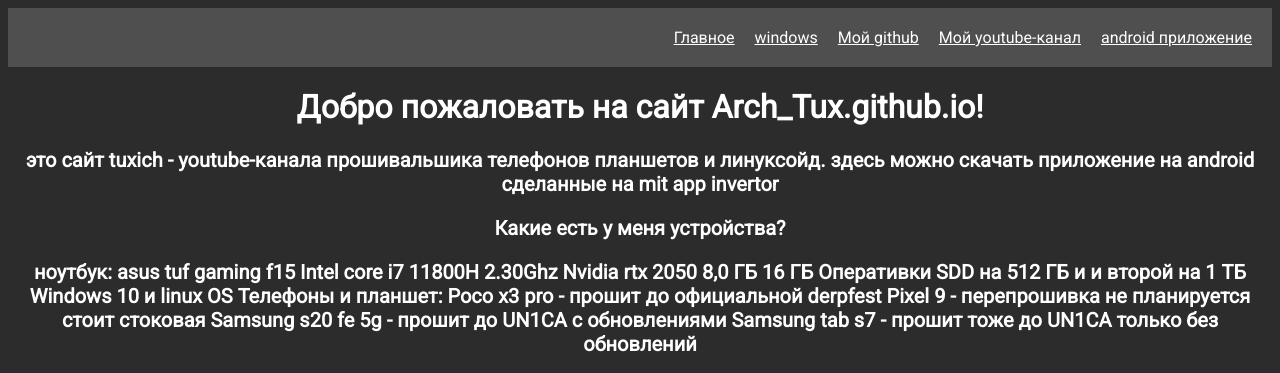
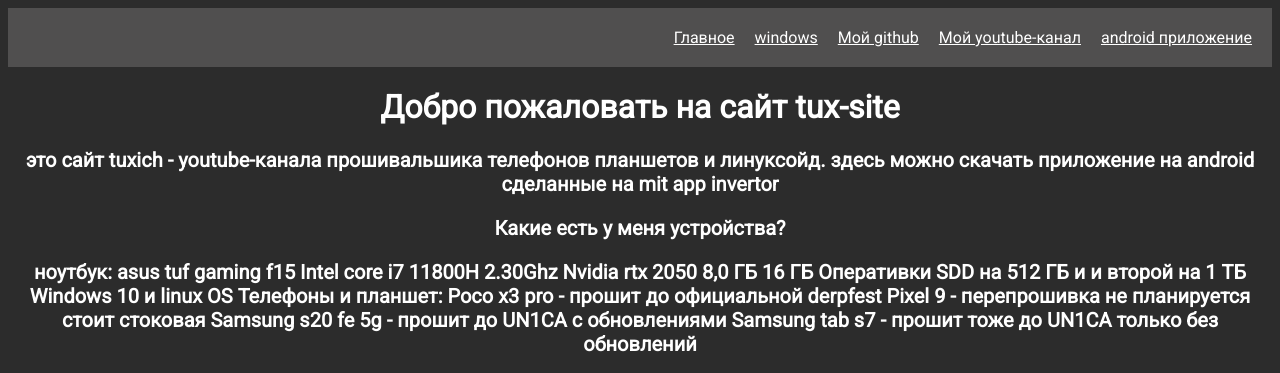
Before and after one commit to artemkurbanov/tux-site, a plain HTML site: page index.html in a window 1280 px wide. Shown: the top 373 px of the page. Drawn offline with Linux system fonts and the light colour scheme.

Commit message:
index.html

```diff
--- a/index.html
+++ b/index.html
@@ -16,7 +16,7 @@
         <div class="box"><a href="./android_apps.html" style="color: white;"> android приложение</a></div>
     </header>
 
-    <h1 class="h1" style="color: white">Добро пожаловать на сайт Arch_Tux.github.io!</h1>
+    <h1 class="h1" style="color: white">Добро пожаловать на сайт tux-site</h1>
 
     <h3 class="h3" style="color: white">это сайт tuxich - youtube-канала прошивальшика телефонов планшетов и линуксойд. здесь можно скачать приложение на android сделанные на mit app invertor</h3>
 
```
